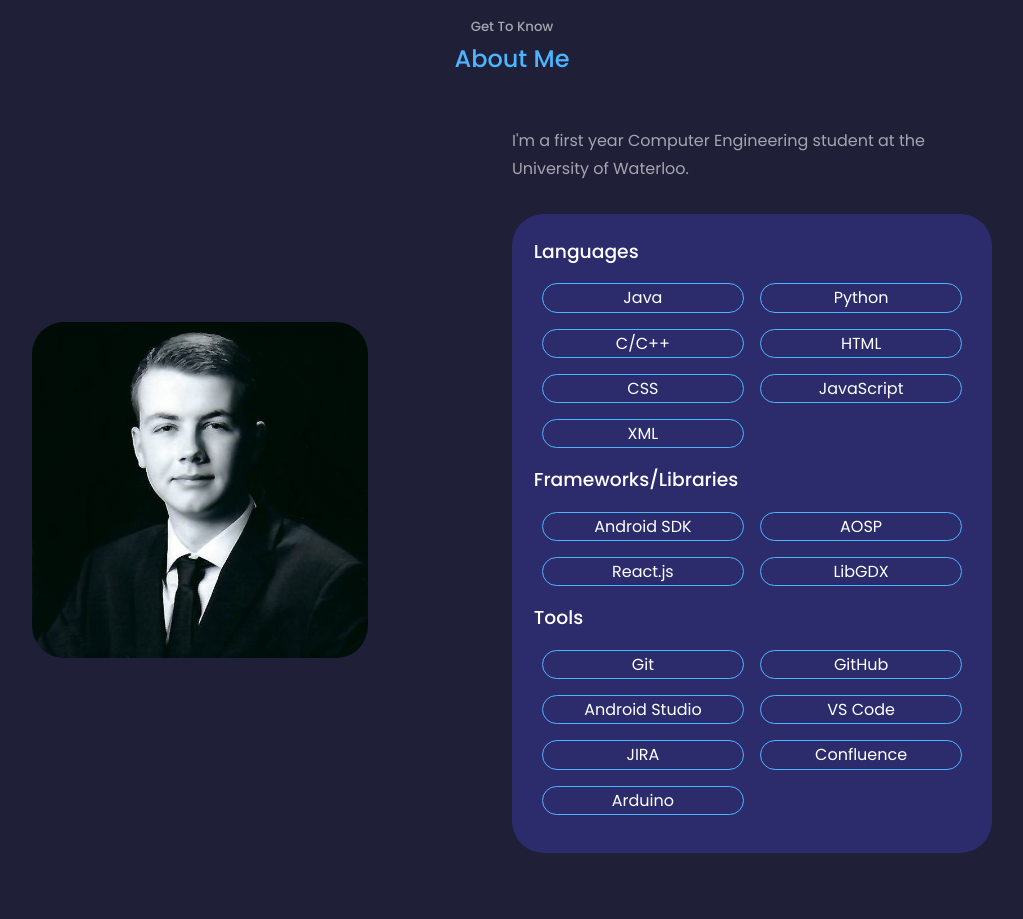
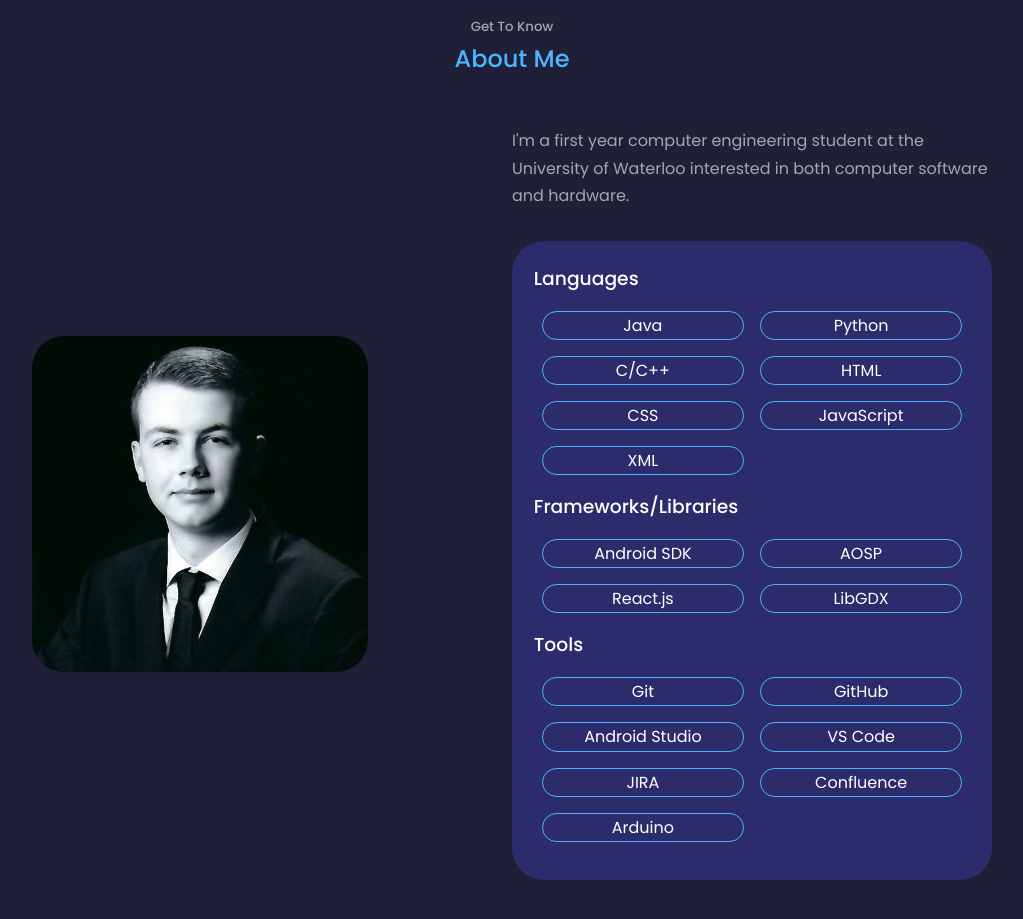
Before and after one commit to thomashart17/thomashart17.github.io, a React (Create React App) app: page / in a window 1280 px wide. Shown: the part 880-1799 px from the top of the page, without its empty margins (128-1151 px from the left). Built offline with nearby package versions, Linux system fonts and the light colour scheme.

Commit message:
Updated about description

```diff
--- a/src/components/about/About.jsx
+++ b/src/components/about/About.jsx
@@ -44,7 +44,7 @@ const About = () => {
         <div className='about__content'>
           <div className='about__paragraph'>
             <p>
-              I'm a first year Computer Engineering student at the University of Waterloo.
+              I'm a first year computer engineering student at the University of Waterloo interested in both computer software and hardware.
             </p>
           </div>
           <div className='about__skills'>
```
